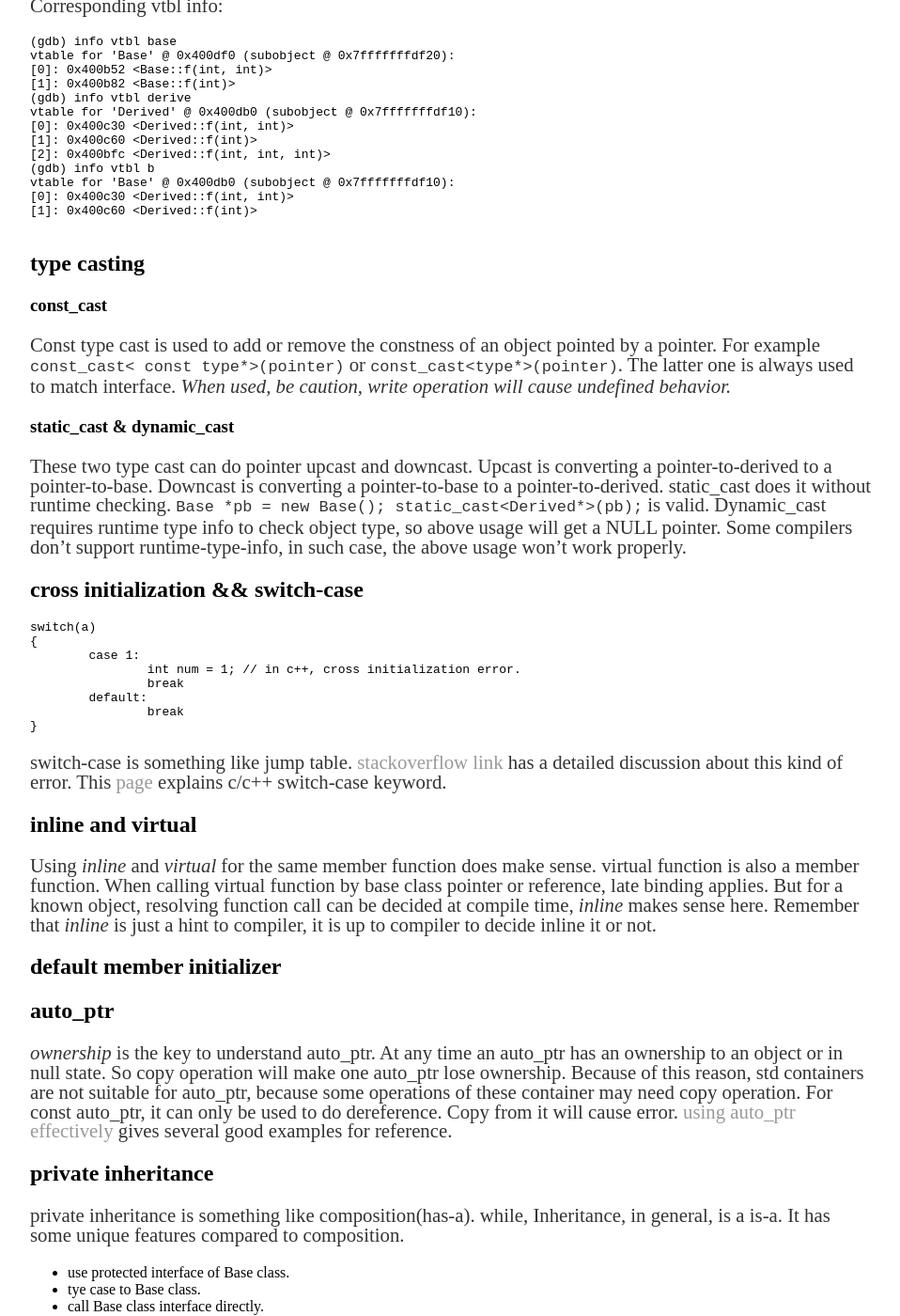
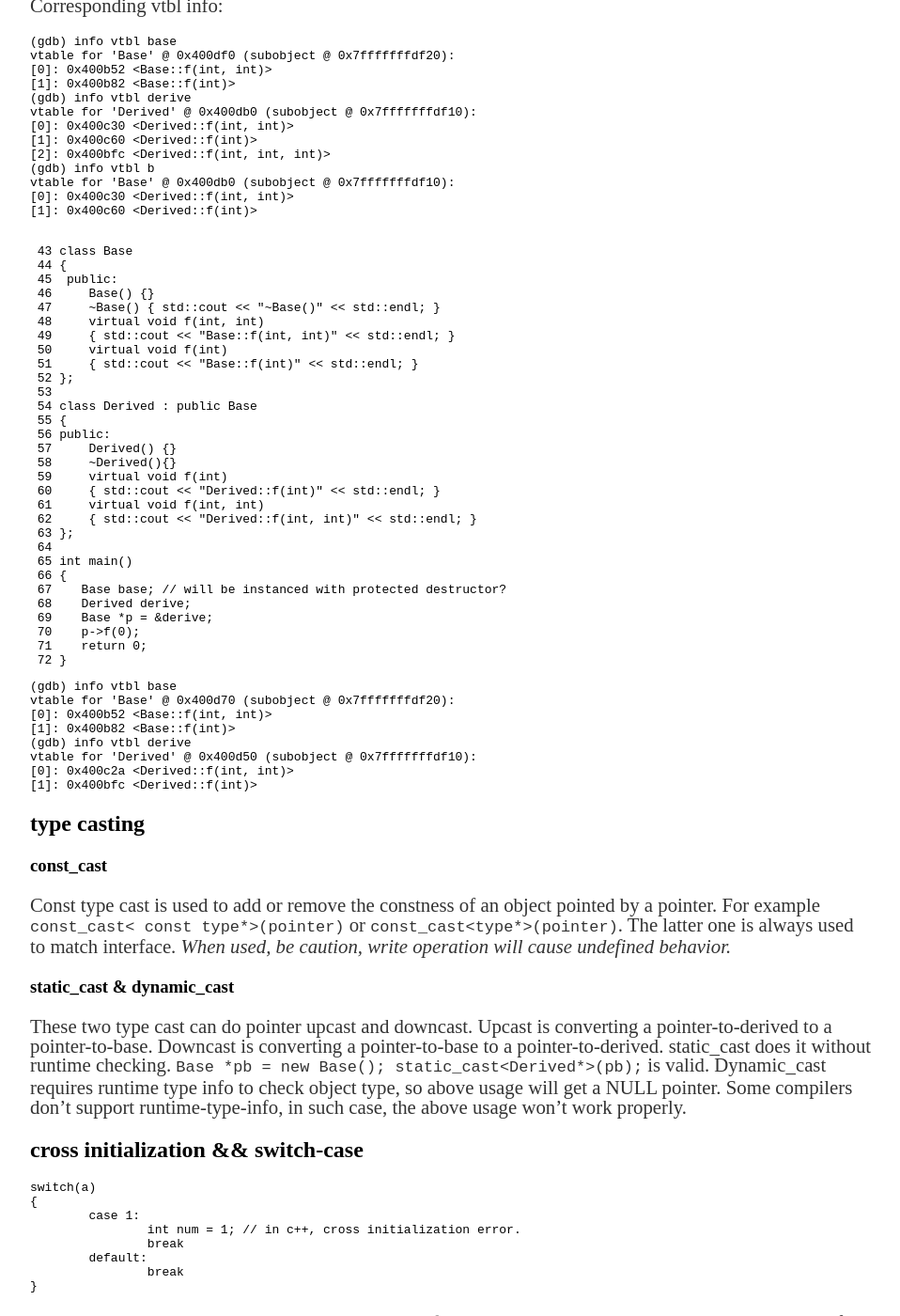
Before and after one commit to ychding11/ychding11.github.io, a Jekyll site: the page built from _posts/2015-03-28-Languages-Resources.md, in a window 1280 px wide and 1400 px high, scrolled down 2952 px. Shown: the whole window at 94% size, without its empty margins (160-1118 px from the left). Built offline with Jekyll 4.4.1, drawn with Linux system fonts in a browser that asks for light colours.

Commit message:
1. modify style

````diff
--- a/_posts/2015-03-28-Languages-Resources.md
+++ b/_posts/2015-03-28-Languages-Resources.md
@@ -205,6 +205,50 @@ vtable for 'Base' @ 0x400db0 (subobject @ 0x7fffffffdf10):
 
 ```
 
+```
+ 43 class Base
+ 44 {
+ 45  public:
+ 46     Base() {}
+ 47     ~Base() { std::cout << "~Base()" << std::endl; }
+ 48     virtual void f(int, int)
+ 49     { std::cout << "Base::f(int, int)" << std::endl; }
+ 50     virtual void f(int)
+ 51     { std::cout << "Base::f(int)" << std::endl; }
+ 52 };
+ 53
+ 54 class Derived : public Base
+ 55 {
+ 56 public:
+ 57     Derived() {}
+ 58     ~Derived(){}
+ 59     virtual void f(int)
+ 60     { std::cout << "Derived::f(int)" << std::endl; }
+ 61     virtual void f(int, int)
+ 62     { std::cout << "Derived::f(int, int)" << std::endl; }
+ 63 };
+ 64
+ 65 int main()
+ 66 {
+ 67    Base base; // will be instanced with protected destructor?
+ 68    Derived derive;
+ 69    Base *p = &derive;
+ 70    p->f(0);
+ 71    return 0;
+ 72 }
+```
+
+```
+(gdb) info vtbl base
+vtable for 'Base' @ 0x400d70 (subobject @ 0x7fffffffdf20):
+[0]: 0x400b52 <Base::f(int, int)>
+[1]: 0x400b82 <Base::f(int)>
+(gdb) info vtbl derive
+vtable for 'Derived' @ 0x400d50 (subobject @ 0x7fffffffdf10):
+[0]: 0x400c2a <Derived::f(int, int)>
+[1]: 0x400bfc <Derived::f(int)>
+```
+
 ## type casting
 
 ### const_cast
````
